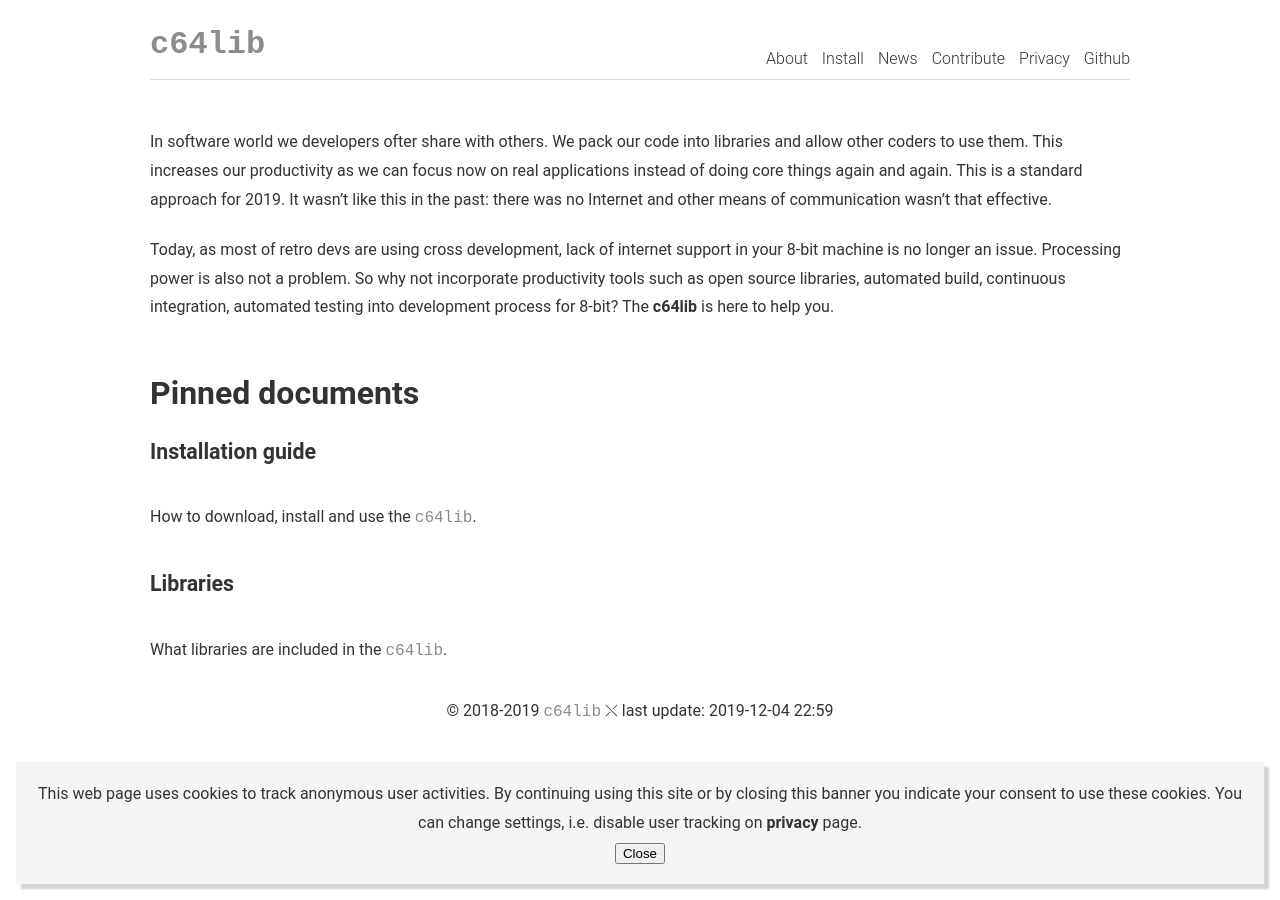
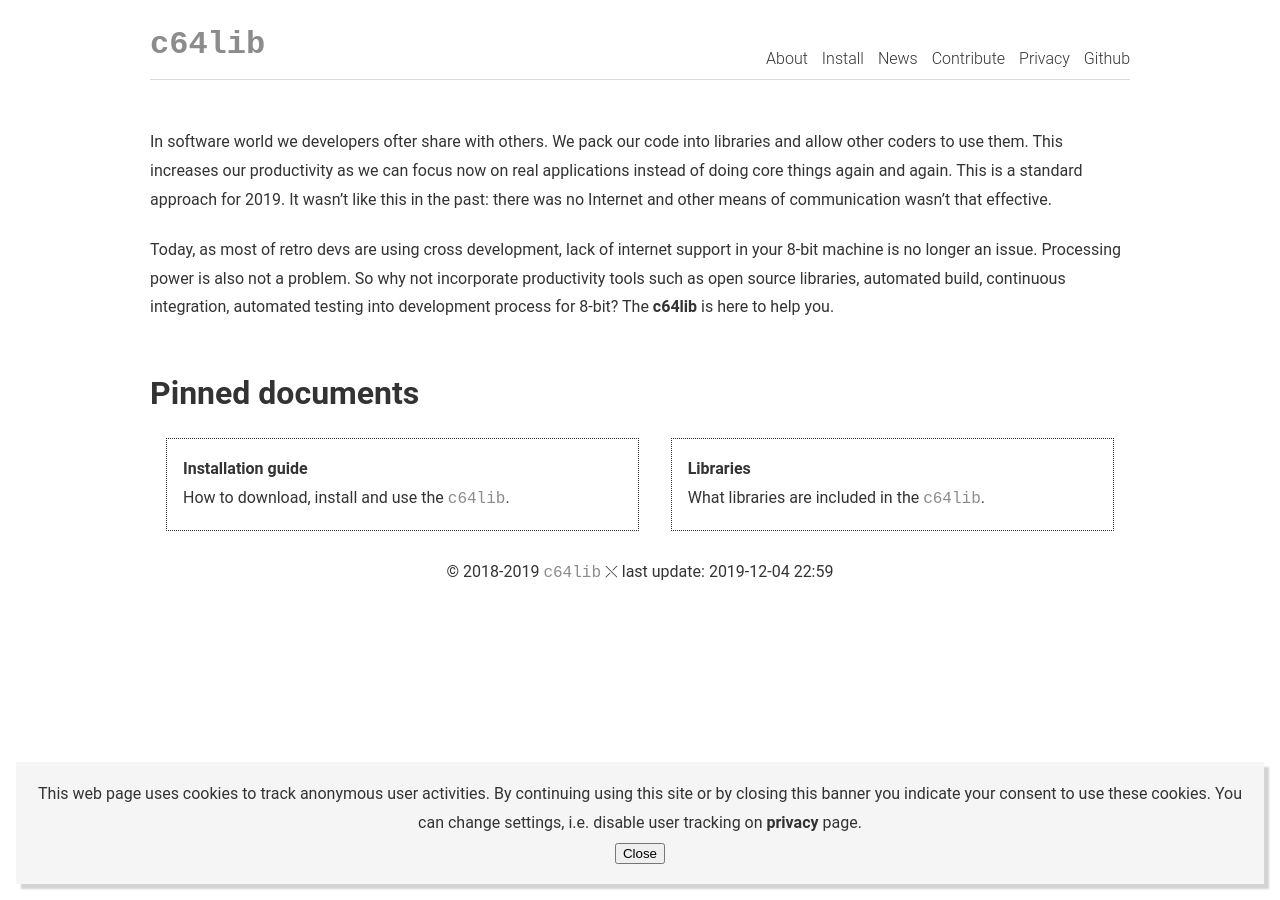
Before and after one commit to c64lib/docu, a Jekyll site: the page built from index.md, in a window 1280 px wide. Built offline with Jekyll 4.4.1, drawn with Linux system fonts in a browser that asks for light colours.

Commit message:
Work on index

```diff
--- a/_sass/custom.scss
+++ b/_sass/custom.scss
@@ -23,3 +23,21 @@ table {
     margin-bottom: 0px;
   }
 }
+
+div.tiles {
+  display: flex;
+  flex-wrap: wrap;
+  justify-content: left;
+  div.tile {
+    flex-grow: 1;
+    flex-shrink: 1;
+    padding: 1em;
+    margin: 1em;
+    border-color: $text-color;
+    border-style: dotted;
+    border-width: 1px;
+    p {
+      margin-bottom: 0;
+    }
+  }
+}
--- a/index.md
+++ b/index.md
@@ -17,12 +17,16 @@ for 8-bit? The [c64lib] is here to help you.
 
 ## Pinned documents
 
+<div class="tiles">
 {% assign sorted_pages = site.pages | sort: "title" %}
 {% for page in sorted_pages %}
   {% if page.layout == "page" and page.pinned == true %}
-  <h3><a href="{% if site.baseurl == "/" %}{{ page.url }}{% else %}{{ page.url | prepend: site.baseurl}}{% endif %}">{{ page.title }}</a></h3>
-  <p>{{ page.description | markdownify }}</p>
+  <div class="tile">
+  <a href="{% if site.baseurl == "/" %}{{ page.url }}{% else %}{{ page.url | prepend: site.baseurl}}{% endif %}">{{ page.title }}</a>
+  {{ page.description | markdownify }}
+  </div>
   {% endif %}
 {% endfor %}
+</div>
 
 [c64lib]: https://github.com/c64lib
```
